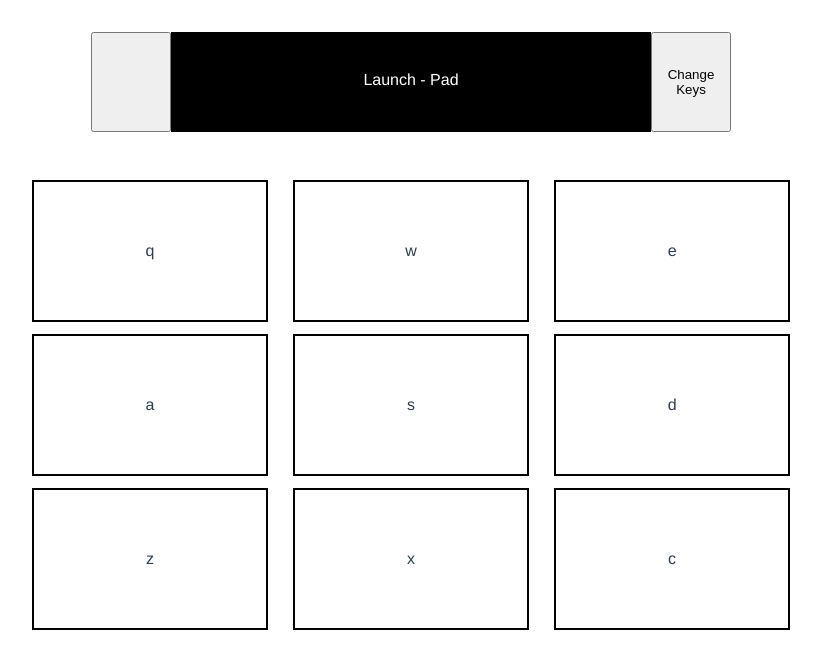
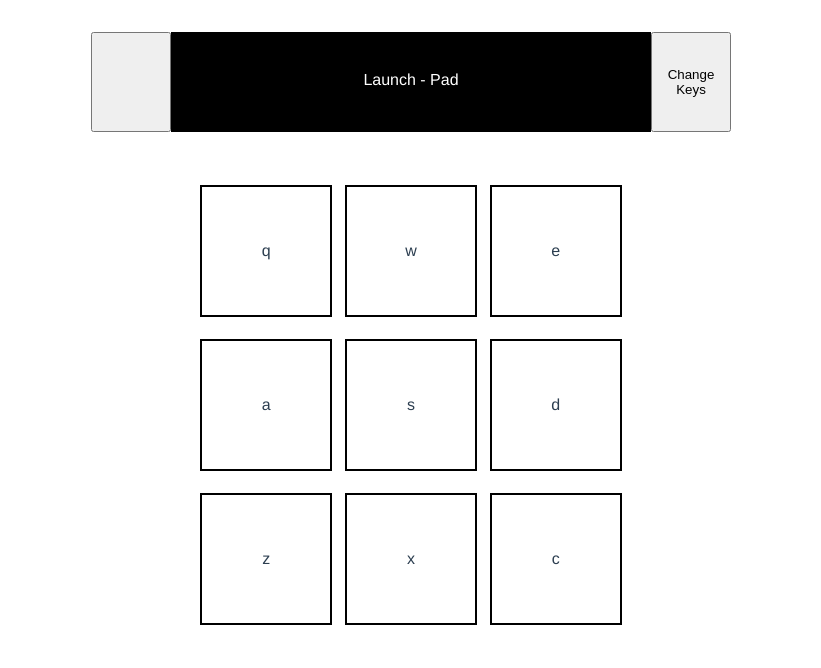
Before and after one commit to JJ-Wph/launchpad, a Vue app: page / in a window 1280 px wide. Shown: the top 668 px of the page, without its empty margins (229-1050 px from the left). Built offline with nearby package versions, Linux system fonts and the light colour scheme.

Commit message:
style changes

```diff
--- a/src/components/LaunchPadComponent.vue
+++ b/src/components/LaunchPadComponent.vue
@@ -8,7 +8,7 @@
         @keyup.w="wIsClicked=!wIsClicked"
         @keydown.e="playSound('https://sampleswap.org/samples-ghost/DRUMS%20(FULL%20KITS)/DRUM%20MACHINES/EMU%20SP%2012%20Kult/25[kb]sp12-26.wav.mp3'); eIsClicked=!eIsClicked"
         @keyup.e="eIsClicked=!eIsClicked"
-        @keydown.a="playSound('https://sampleswap.org/samples-ghost/DRUMS%20(FULL%20KITS)/DRUM%20MACHINES/EMU%20SP%2012%20Kult/25[kb]sp12-20.wav.mp3'); aIsClicked=!aIsClicked"
+        @keydown.a="playSound('https://sampleswap.org/samples-ghost/SOUND%20EFFECTS%20and%20NOISES/VIDEO%20GAMES/zaxxon/17[kb]01.wav.mp3'); aIsClicked=!aIsClicked"
         @keyup.a="aIsClicked=!aIsClicked"
         @keydown.s="playSound('https://sampleswap.org/samples-ghost/SOUND%20EFFECTS%20and%20NOISES/Cheesy%20Lo-Fi%20Sound%20Effects/39[kb]Alert-Siren.wav.mp3'); sIsClicked=!sIsClicked"
         @keyup.s="sIsClicked=!sIsClicked"
@@ -24,7 +24,6 @@
         <div
             class="qdiv"
             :class="{colorRed: qIsClicked}"
-
             @click.q="qIsClicked=!qIsClicked">q</div>
         <div
             class="wdiv"
@@ -59,13 +58,16 @@
             :class="{colorRed: cIsClicked}"
             @keydown.w="cIsClicked=!cIsClicked">c</div>
     </div>
+
 </template>
 
 <script>
 
     export default {
+
         data() {
             return {
+
                 qIsClicked: false,
                 wIsClicked: false,
                 eIsClicked: false,
@@ -84,7 +86,7 @@
                     var audio = new Audio(sound);
                     audio.play();
                 }
-            }
+            },
         }
     }
 </script>
@@ -95,11 +97,12 @@
         grid-template-columns: 1fr 1fr 1fr 1fr 1fr;
         grid-template-rows: 1fr 1fr 1fr 1fr;
         gap: 2% 2%;
-        grid-template-areas: ". qdiv wdiv ediv ." ". adiv sdiv ddiv ." ". zdiv xdiv cdiv .";
-        justify-content: center;
-        align-content: center;
-        align-items: stretch;
-        width: 100%;
+        grid-template-areas:    ". qdiv wdiv ediv ."
+                                ". adiv sdiv ddiv ."
+                                ". zdiv xdiv cdiv .";
+        justify-items: center;
+        align-items: center;
+        width: 50%;
         height: 100%;
     }
 
@@ -136,6 +139,8 @@
         border: 2px solid black;
         align-items: center;
         justify-content: center;
+        width: 8rem;
+        height: 8rem;
     }
 
     .colorRed {
```
Also changed, not shown: src/assets/logo-black.png (deleted), 1 other file (tests, documents, lock files or other folders).
